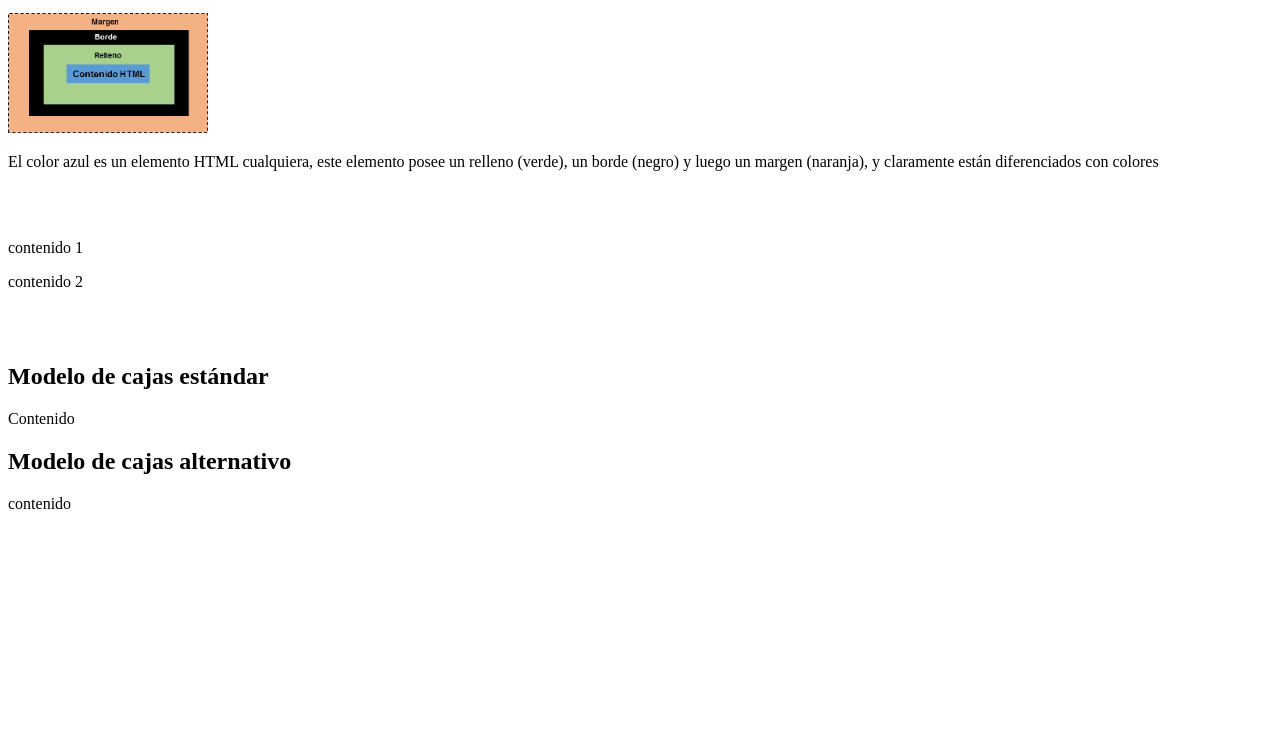
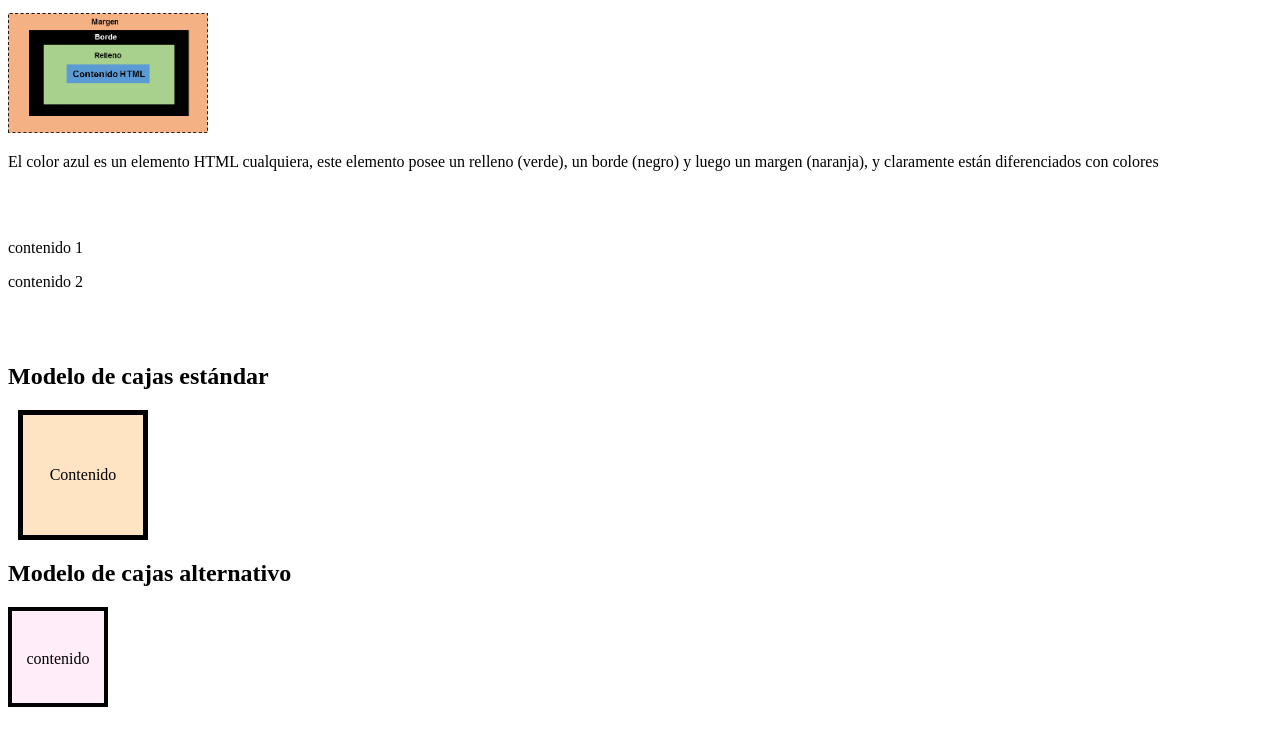
Before and after one commit to Generacion31/week4-wednesday, a plain HTML site: page 1-modelo-de-caja/index.html in a window 1280 px wide. Shown: the part 101-846 px from the top of the page. Before the commit the page ends 800 px from the top, so only its background shows below. Drawn offline with Linux system fonts and the light colour scheme.

Commit message:
advances

```diff
--- a/1-modelo-de-caja/index.html
+++ b/1-modelo-de-caja/index.html
@@ -6,6 +6,8 @@
   <meta http-equiv="X-UA-Compatible" content="IE=edge">
   <meta name="viewport" content="width=device-width, initial-scale=1.0">
   <title>Modelo de Caja</title>
+  <link rel="stylesheet" href="reset.css">
+  <link rel="stylesheet" href="style.css">
 </head>
 
 <body>
--- /dev/null
+++ b/1-modelo-de-caja/reset.css
@@ -0,0 +1,9 @@
+html {
+  box-sizing: border-box;
+}
+
+*,
+*::after,
+*::before {
+  box-sizing: inherit;
+}
--- /dev/null
+++ b/1-modelo-de-caja/style.css
@@ -0,0 +1,78 @@
+/* CSS visualizara a cada elemento como una caja, Teniendo en cuenta las siguientes propiedades
+1-Contendido (representado en color azul)
+2-padding(distancia entre el contenido y borde)(representado en color verde)
+3-border(es el limite de la caja)(representado en color mostaza)
+4-margin, distanica entre los elementos ( representado en color marron)
+*/
+
+/* como toda caja, tiene 4 lados
+1-top
+2-right
+3-bottom
+4-left
+*/
+
+
+.caja {
+  width: 100px;
+  height: 100px;
+  background-color: bisque;
+
+
+  /* margen */
+
+  margin-top: 10px;
+  margin-right: 15px;
+  margin-bottom: 20px;
+  margin-left: 30px;
+
+  margin: 12px 6px 20px;
+  margin: 10px 12px;
+  margin: 10px;
+
+
+  /* Border */
+  border-top: 20px;
+  border-right: 2px;
+
+  border-width: 2px;
+  border-style: solid;
+  border-color: aqua;
+
+  border: 5px solid black;
+  /* border-right: 200px solid blueviolet; */
+  /* border-radius: 50%; */
+
+
+  padding-top: 10px;
+  padding-right: 10px;
+  padding: 10px;
+
+  text-align: center;
+  line-height: 100px;
+  box-sizing: content-box;
+
+
+}
+
+.caja-alt {
+  width: 100px;
+  height: 100px;
+  border: 4px solid black;
+  padding: 10px;
+  text-align: center;
+  line-height: 75px;
+  background-color: rgba(255, 196, 239, 0.297);
+  /* activacion de modelo de caja alternativo */
+
+}
+
+html {
+  box-sizing: border-box;
+}
+
+*,
+*::after,
+*::before {
+  box-sizing: inherit;
+}
```
